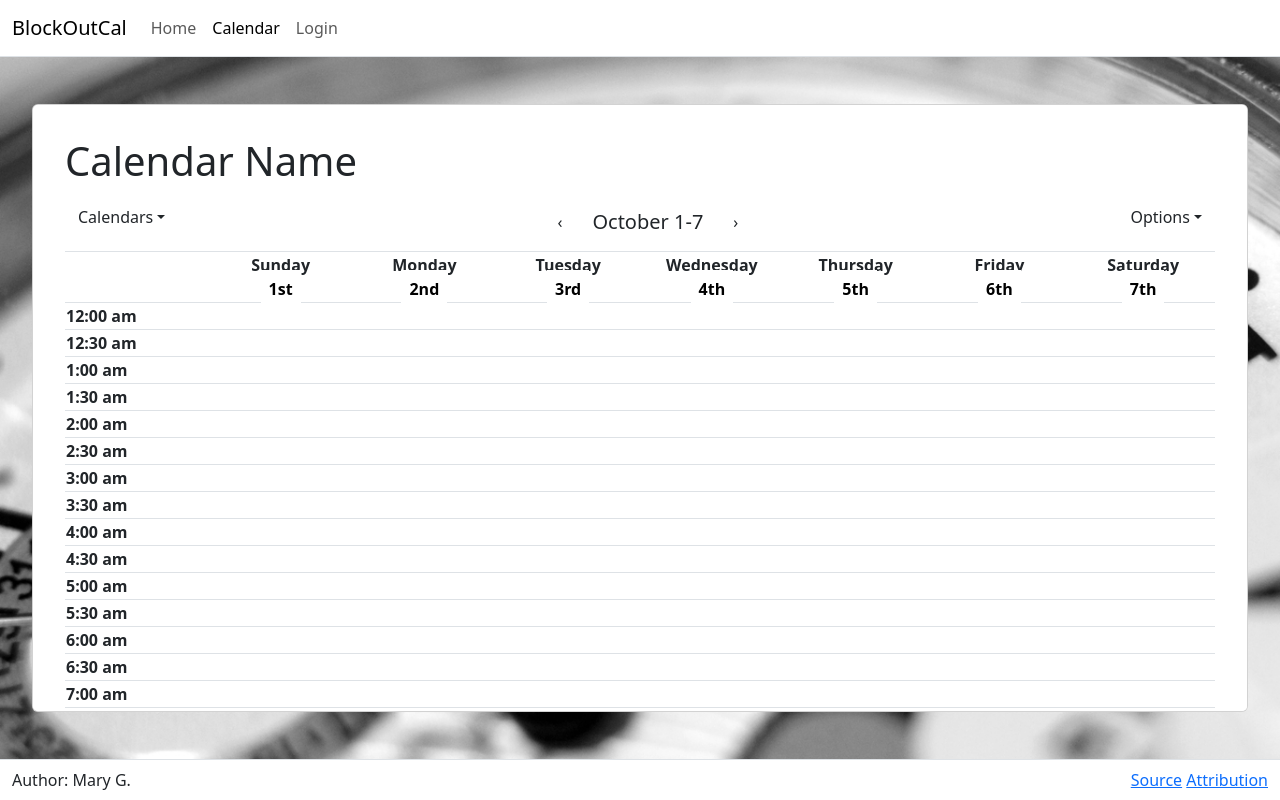
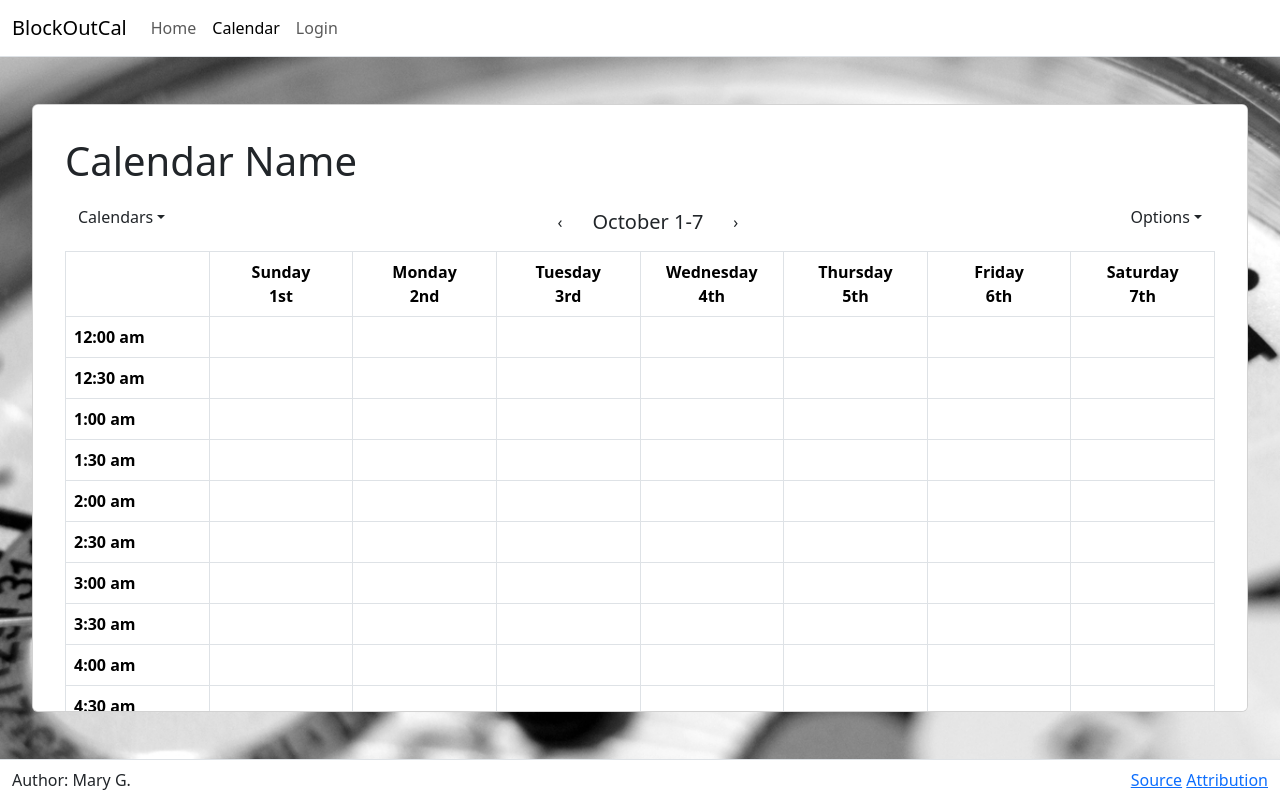
Before and after one commit to KrazyLama789/startup, a React (Vite) app: page /calendar in a window 1280 px wide. Built offline with nearby package versions, Linux system fonts and the light colour scheme.

Commit message:
fixed: calendar display

```diff
--- a/src/calendar/calendar.jsx
+++ b/src/calendar/calendar.jsx
@@ -41,6 +41,7 @@ export function Calendar() {
                     </div>
                     <div id="cal-display" className="table-responsive">
                         <table className="table table-hover table-bordered">
+                            <thead>
                                 <tr id="cal-headings">
                                     <th></th>
                                     <th>Sunday <br></br><span id="sunday-date">1st</span></th>
@@ -51,6 +52,8 @@ export function Calendar() {
                                     <th>Friday <br></br><span id="friday-date">6th</span></th>
                                     <th>Saturday <br></br><span id="saturday-date">7th</span></th>
                                 </tr>
+                            </thead>
+                            <tbody>
                                 <tr>
                                     <th>12:00 am</th>
                                     <td className="clickable" onclick=""></td>
@@ -543,6 +546,7 @@ export function Calendar() {
                                     <td className="clickable" onclick=""></td>
                                     <td className="clickable" onclick=""></td>
                                 </tr>
+                            </tbody>
 
                         </table>
                     </div>
--- a/src/home/home.jsx
+++ b/src/home/home.jsx
@@ -13,8 +13,8 @@ export function Home() {
               their schedules align.
             </p>
             <div className="flex">
-              <a className="btn btn-secondary btn-lg auth" href="calendar.html" role="button">Calendar</a>
-              <a className="btn btn-secondary btn-lg unauth" href="login.html" role="button">Log In</a>
+              <a className="btn btn-secondary btn-lg auth rounded-0" href="calendar.html" role="button">Calendar</a>
+              <a className="btn btn-secondary btn-lg unauth rounded-0" href="login.html" role="button">Log In</a>
             </div>
           </div>
         </div>
```
Lines whose indentation alone changed are shown as unchanged.
